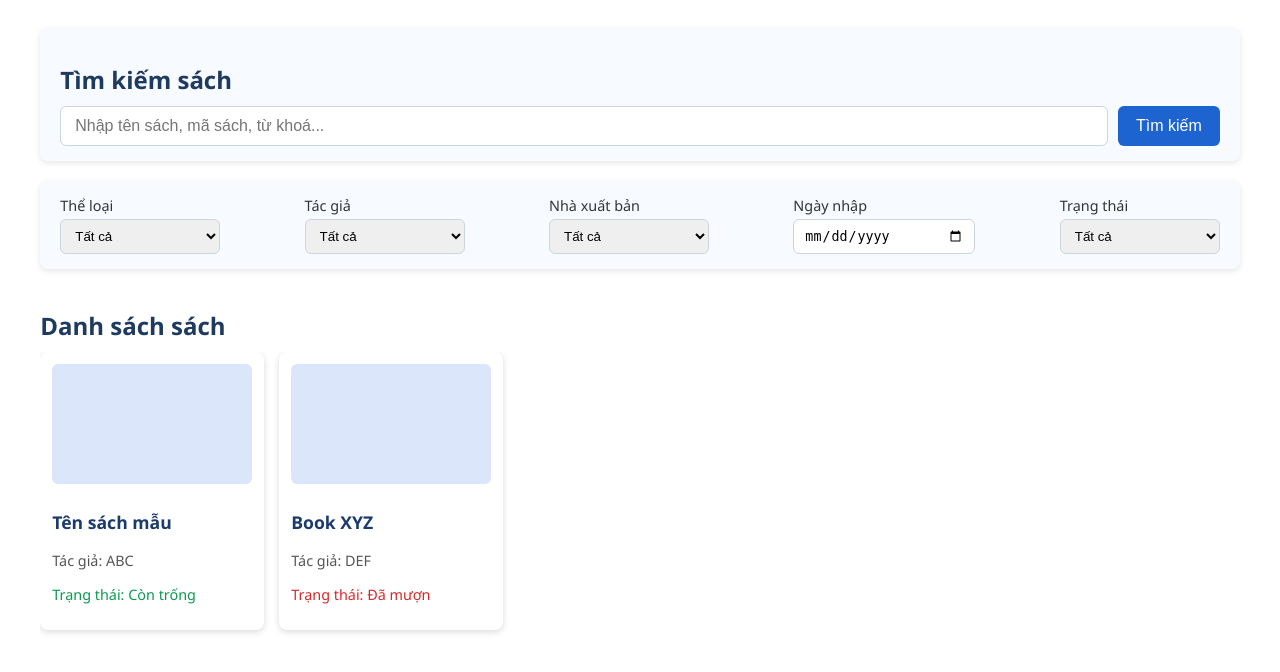
After one commit to chuong2305/pythontst, a Django app: page /home/book-author/ in a window 1280 px wide. The commit adds this page. Shown: the top 672 px of the page. Run offline with Django 5.2, Linux system fonts and the light colour scheme.

Commit message:
temp admin UI

```diff
--- a/python_project/django_python/settings.py
+++ b/python_project/django_python/settings.py
@@ -129,3 +129,4 @@ DEFAULT_AUTO_FIELD = 'django.db.models.BigAutoField'
 
 LOGIN_URL = 'login'
 LOGOUT_REDIRECT_URL = 'login'
+X_FRAME_OPTIONS = 'ALLOWALL'
--- a/python_project/django_python/urls.py
+++ b/python_project/django_python/urls.py
@@ -26,4 +26,6 @@ urlpatterns = [
     path('login/', views.custom_login, name='login'),
     path('login-view/', views.login_view, name='login_view'),
     path('logout/', LogoutView.as_view(next_page='login'), name='logout'),
+    path('home/book-author/', views.admin_book_author, name='admin_book_author'),
+    path('home/borrow/', views.admin_borrow, name='admin_borrow'),
 ]
--- /dev/null
+++ b/python_project/library/static/css/admin-book-author.css
@@ -0,0 +1,164 @@
+body {
+    font-family: 'Segoe UI', sans-serif;
+    padding: 20px;
+    background: #fff;
+    overflow: hidden;
+}
+
+.book-page-container {
+    width: 98%;
+    margin: 0 auto;
+    display: flex;
+    flex-direction: column;
+    gap: 20px;
+}
+
+/* SECTION TITLES */
+.section-title {
+    font-size: 1.5rem;
+    color: #1e3a5f;
+    margin-bottom: 10px;
+}
+
+/* ===================== TOP SECTION (SEARCH) ===================== */
+
+.top-section {
+    background: #f7faff;
+    padding: 15px 20px;
+    border-radius: 8px;
+    box-shadow: 0 2px 6px rgba(0,0,0,0.1);
+}
+
+.search-row {
+    display: flex;
+    gap: 10px;
+}
+
+.search-input {
+    flex: 1;
+    padding: 10px 14px;
+    font-size: 1rem;
+    border: 1px solid #cbd5e1;
+    border-radius: 6px;
+}
+
+.btn-search {
+    padding: 10px 18px;
+    background: #1e64d1;
+    color: white;
+    border: none;
+    border-radius: 6px;
+    cursor: pointer;
+    font-size: 1rem;
+}
+
+.btn-search:hover {
+    opacity: 0.9;
+}
+
+/* ===================== MIDDLE SECTION (FILTERS) ===================== */
+
+.middle-section {
+    background: #f7faff;
+    padding: 15px 20px;
+    border-radius: 8px;
+    box-shadow: 0 2px 6px rgba(0,0,0,0.1);
+
+    display: flex;
+    justify-content: space-between;
+    flex-wrap: wrap;
+    gap: 15px;
+}
+
+.filter-group {
+    display: flex;
+    flex-direction: column;
+}
+
+.filter-group label {
+    font-size: 0.9rem;
+    margin-bottom: 4px;
+    color: #333;
+}
+
+.filter-group select,
+.filter-group input {
+    padding: 8px 10px;
+    border-radius: 6px;
+    border: 1px solid #cbd5e1;
+    min-width: 160px;
+}
+
+/* ===================== BOTTOM SECTION (BOOK DISPLAY) ===================== */
+
+.bottom-section {
+    padding-bottom: 10px;
+}
+
+.book-display {
+    display: flex;
+    gap: 15px;
+    overflow-x: auto;
+    padding-bottom: 10px;
+}
+
+/* Hide scrollbar on Firefox */
+.book-display {
+    scrollbar-width: thin;
+}
+
+/* Hide scrollbar on Chrome */
+.book-display::-webkit-scrollbar {
+    height: 8px;
+}
+
+.book-display::-webkit-scrollbar-thumb {
+    background: #888;
+    border-radius: 4px;
+}
+
+.book-card {
+    min-width: 200px;
+    max-width: 200px;
+    background: #ffffff;
+    padding: 12px;
+    border-radius: 8px;
+    box-shadow: 0 2px 6px rgba(0,0,0,0.15);
+    display: flex;
+    flex-direction: column;
+    gap: 8px;
+}
+
+.book-img {
+    width: 100%;
+    height: 120px;
+    background: #dbe6fa;
+    border-radius: 6px;
+}
+
+.book-title {
+    font-size: 1.1rem;
+    font-weight: 600;
+    color: #1a3b6b;
+}
+
+.book-author {
+    font-size: 0.9rem;
+    color: #555;
+}
+
+.book-status {
+    font-size: 0.9rem;
+}
+
+.book-status.available {
+    color: #0a9951;
+}
+
+.book-status.borrowed {
+    color: #d62828;
+}
+
+.book-status.reserved {
+    color: #e67e22;
+}
--- /dev/null
+++ b/python_project/library/templates/admin-book-author.html
@@ -0,0 +1,93 @@
+{% load static %}
+<!DOCTYPE html>
+<html lang="vi">
+<head>
+    <meta charset="UTF-8">
+    <title>Quản lý sách / Nhà xuất bản</title>
+    <link rel="stylesheet" href="{% static 'css/admin-book-author.css' %}">
+</head>
+<body>
+
+<div class="book-page-container">
+
+    <!-- TOP: SEARCH SECTION -->
+    <div class="top-section">
+        <h2 class="section-title">Tìm kiếm sách</h2>
+        <div class="search-row">
+            <input type="text" class="search-input" placeholder="Nhập tên sách, mã sách, từ khoá..." />
+            <button class="btn-search">Tìm kiếm</button>
+        </div>
+    </div>
+
+    <!-- MIDDLE: FILTER SECTION -->
+    <div class="middle-section">
+        <div class="filter-group">
+            <label>Thể loại</label>
+            <select>
+                <option>Tất cả</option>
+            </select>
+        </div>
+
+        <div class="filter-group">
+            <label>Tác giả</label>
+            <select>
+                <option>Tất cả</option>
+            </select>
+        </div>
+
+        <div class="filter-group">
+            <label>Nhà xuất bản</label>
+            <select>
+                <option>Tất cả</option>
+            </select>
+        </div>
+
+        <div class="filter-group">
+            <label>Ngày nhập</label>
+            <input type="date">
+        </div>
+
+        <div class="filter-group">
+            <label>Trạng thái</label>
+            <select>
+                <option>Tất cả</option>
+                <option>Còn trống</option>
+                <option>Đã được mượn</option>
+                <option>Đã được đặt</option>
+            </select>
+        </div>
+    </div>
+
+    <!-- BOTTOM: BOOK DISPLAY -->
+    <div class="bottom-section">
+        <h2 class="section-title">Danh sách sách</h2>
+
+        <div class="book-display">
+
+            <!-- Example book card -->
+            <div class="book-card">
+                <div class="book-img"></div>
+                <div class="book-info">
+                    <h3 class="book-title">Tên sách mẫu</h3>
+                    <p class="book-author">Tác giả: ABC</p>
+                    <p class="book-status available">Trạng thái: Còn trống</p>
+                </div>
+            </div>
+
+            <div class="book-card">
+                <div class="book-img"></div>
+                <div class="book-info">
+                    <h3 class="book-title">Book XYZ</h3>
+                    <p class="book-author">Tác giả: DEF</p>
+                    <p class="book-status borrowed">Trạng thái: Đã mượn</p>
+                </div>
+            </div>
+
+        </div>
+
+    </div>
+
+</div>
+
+</body>
+</html>
--- a/python_project/library/templates/home-page.html
+++ b/python_project/library/templates/home-page.html
@@ -21,14 +21,14 @@
         <nav class="nav-menu">
           <ul>
             <li>
-              <a href="admin-book-author.html" class="menu-item active"
+              <a href="{% url 'admin_book_author' %}" class="menu-item active"
                 ><i class="fas fa-book"></i>
                 <span>Quản lý sách / nhà xuất bản</span></a
               >
             </li>
 
             <li>
-              <a href="admin-borrow.html" class="menu-item"
+              <a href="{% url 'admin_borrow' %}" class="menu-item"
                 ><i class="fas fa-exchange-alt"></i>
                 <span>Quản lý mượn / trả sách</span></a
               >
--- a/python_project/library/views.py
+++ b/python_project/library/views.py
@@ -10,6 +10,12 @@ def home_page_user(request):
 
 def login_view(request):
     return render(request, 'login.html')
+
+def admin_book_author(request):
+    return render(request, 'admin-book-author.html')
+
+def admin_borrow(request):
+    return render(request, 'admin-borrow.html')
 
 @require_http_methods(["GET", "POST"])
 def custom_login(request):
```
Also changed, not shown: python_project/library/static/css/admin-borrow.css (added, +105 -0 lines), python_project/library/static/css/home-page.css (+6 -8 lines), python_project/library/templates/admin-borrow.html (added, +153 -0 lines).
